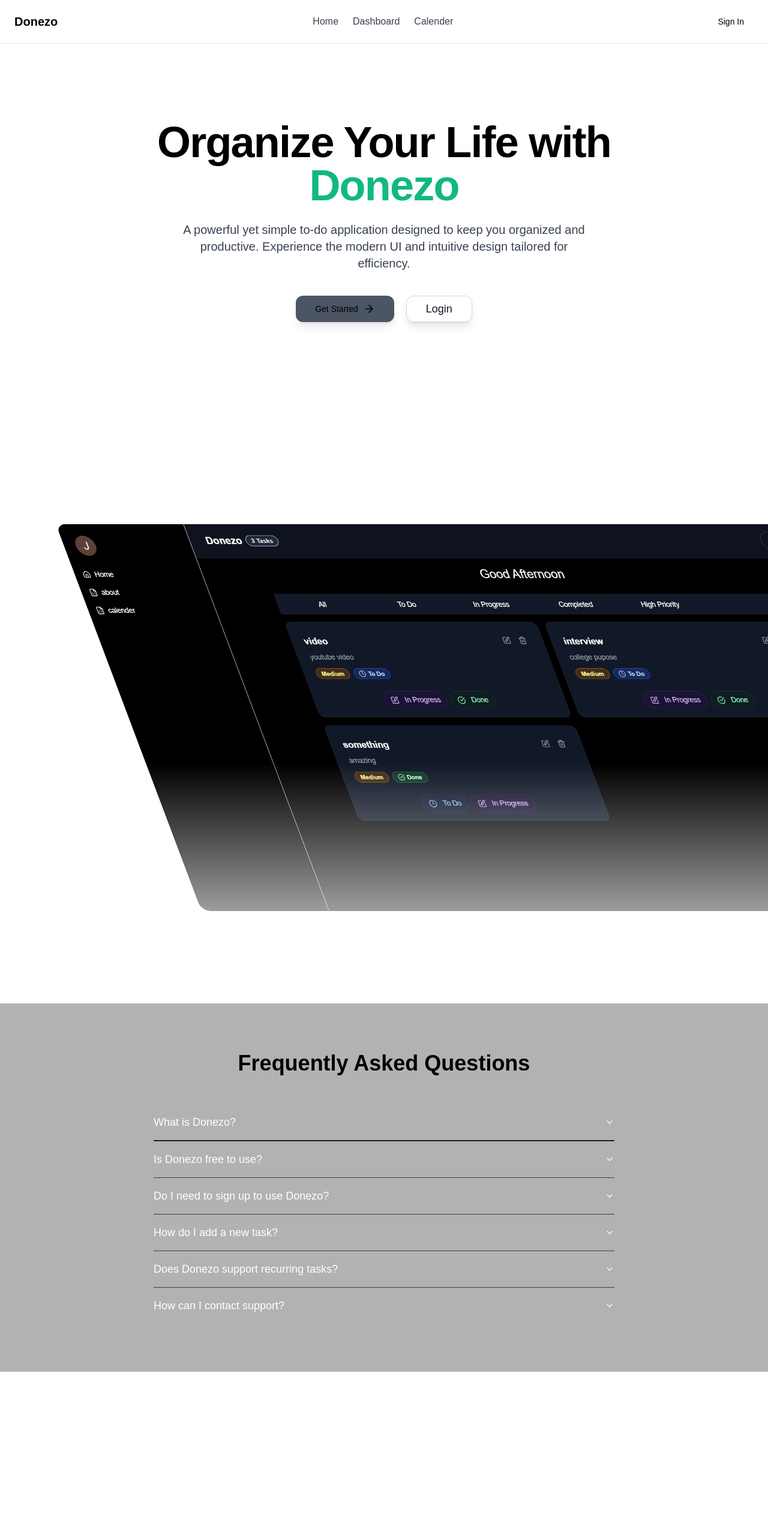
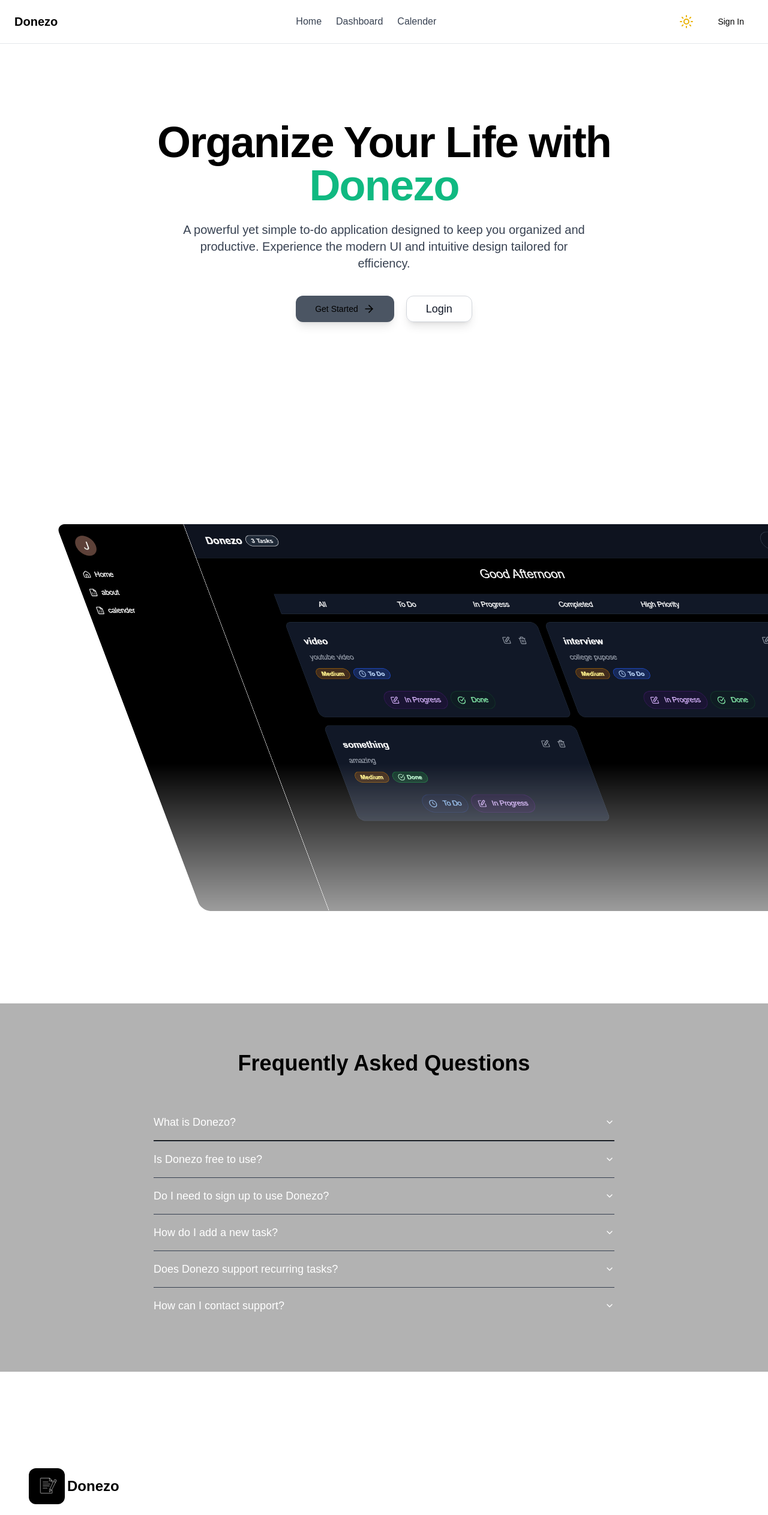
Before and after one commit to Dhruv7Tripathi/Donezo, a Next.js app: page / in a window 1280 px wide. Shown: the top 2526 px of the page at 60% size. Built offline with nearby package versions, Linux system fonts and the light colour scheme; no server answers.

Commit message:
fix: adjust padding in Footer and enable ThemeToggle in Navbar

```diff
--- a/components/landingpages/footer.tsx
+++ b/components/landingpages/footer.tsx
@@ -6,7 +6,7 @@ import Image from 'next/image'
 const Footer = () => {
 
   return (
-    <div className="border-t  border-neutral-100 dark:border-white/[0.1] px-8 py-60 bg-white dark:bg-black">
+    <div className="border-t  border-neutral-100 dark:border-white/[0.1] px-8 py-40 bg-white dark:bg-black">
       <div className="max-w-[87rem] mx-auto text-sm px-4 text-gray-400 flex sm:flex-row flex-col justify-between items-start ">
         <div>
           <div className="mb-4 flex">
--- a/components/landingpages/navbar.tsx
+++ b/components/landingpages/navbar.tsx
@@ -4,7 +4,7 @@ import { Menu } from "lucide-react";
 import { useSession } from "next-auth/react";
 import UserAccountNav from "../auth/userAccountNav";
 import SignInButton from "../auth/SignInButton";
-// import { Themetoggle } from "../ui/themetoggle";
+import { Themetoggle } from "../ui/themetoggle";
 import { Button } from "../ui/button";
 
 export default function Navbar() {
@@ -29,7 +29,7 @@ export default function Navbar() {
       </div>
 
       <div className="flex items-center space-x-4">
-        {/* <Themetoggle /> */}
+        <Themetoggle />
         <div className="flex items-center">
           {session?.user ? (
             <UserAccountNav user={session.user} />
```
Also changed, not shown: 1 other file (tests, documents, lock files or other folders).
